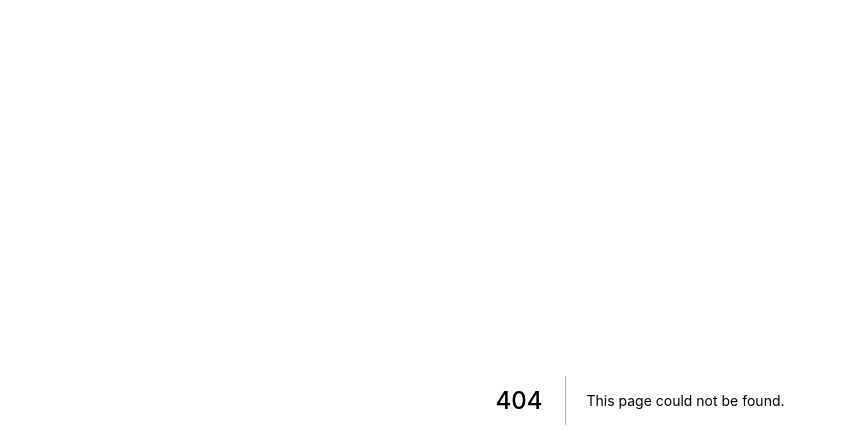
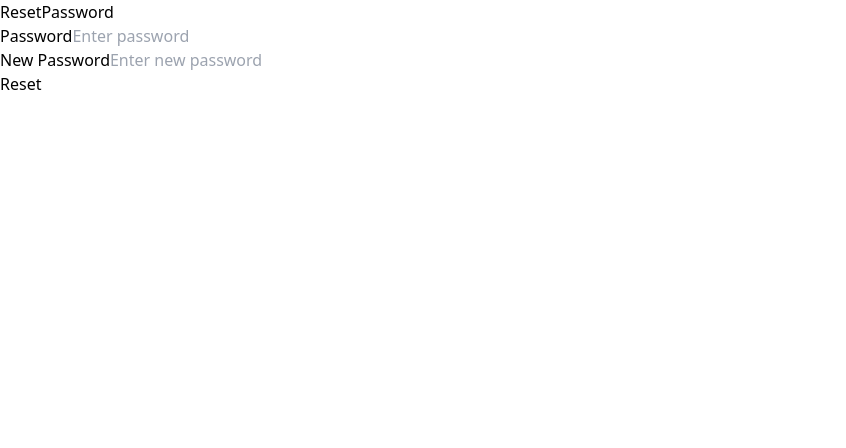
Before and after one commit to parth-bhavsar-one/nextjs-demo, a Next.js app: page /auth/resetpassword in a window 1280 px wide. Before the commit this address had no page. Shown: the top 448 px of the page, without its empty margins (0-846 px from the left). Built offline with nearby package versions, Linux system fonts and the light colour scheme.

Commit message:
Design Reset Password Form

```diff
--- a/component/form.tsx
+++ b/component/form.tsx
@@ -1,10 +1,11 @@
 import { useFormik, FormikProps } from "formik";
 import Link from "next/link";
 interface FormValues {
-  email: string;
-  password: string;
-  fullName: string;
-  dob: string;
+  email?: string;
+  password?: string;
+  fullName?: string;
+  dob?: string;
+  newPassword?: string;
 }
 
 interface OtherProps {
@@ -14,17 +15,14 @@ interface OtherProps {
 
 const Form: any = (props: any & OtherProps & FormikProps<FormValues>) => {
   const {
-    initialValuesOfSignIn,
-    initialValuesOfSignUp,
+    initialValues,
     type,
-    signInSchema,
-    signUpSchema,
+    formSchema,
     onFormSubmit,
   } = props;
   const formik: any = useFormik({
-    initialValues:
-      type === "SignIn" ? initialValuesOfSignIn : initialValuesOfSignUp,
-    validationSchema: type === "SignIn" ? signInSchema : signUpSchema,
+    initialValues: initialValues,
+    validationSchema: formSchema,
     onSubmit: async (values) => {
       onFormSubmit(values);
       console.log(values);
@@ -58,6 +56,7 @@ const Form: any = (props: any & OtherProps & FormikProps<FormValues>) => {
                   ) : null}
                 </div>
               ) : null}
+              {type === "SignIn" || type === "SignUp" ? (
                 <div className="mb-4">
                   <label className="block text-grey-darker text-sm font-bold mb-2">
                     Email Address
@@ -75,7 +74,8 @@ const Form: any = (props: any & OtherProps & FormikProps<FormValues>) => {
                     </span>
                   ) : null}
                 </div>
-              {type === "SignIn" ? (
+              ) : null}
+              {type === "ResetPassword" || type === "SignIn"? (
                 <div className="mb-4">
                   <label className="block text-grey-darker text-sm font-bold mb-2">
                     Password
@@ -90,6 +90,25 @@ const Form: any = (props: any & OtherProps & FormikProps<FormValues>) => {
                   {formik.touched.password && formik.errors.password ? (
                     <span className="text-red-500 text-sm">
                       {formik.errors.password}
+                    </span>
+                  ) : null}
+                </div>
+              ) : null}
+              {type === "ResetPassword" ? (
+                <div className="mb-4">
+                  <label className="block text-grey-darker text-sm font-bold mb-2">
+                    New Password
+                  </label>
+                  <input
+                    className="appearance-none border rounded w-full py-2 px-3 text-grey-darker"
+                    name="newPassword"
+                    placeholder="Enter new password"
+                    onChange={formik.handleChange}
+                    value={formik.values.newPassword}
+                  />
+                  {formik.touched.newPassword && formik.errors.newPassword ? (
+                    <span className="text-red-500 text-sm">
+                      {formik.errors.newPassword}
                     </span>
                   ) : null}
                 </div>
@@ -123,22 +142,22 @@ const Form: any = (props: any & OtherProps & FormikProps<FormValues>) => {
                       formik.handleSubmit();
                     }}
                   >
-                    {type === "SignIn" ? "Login" : "Register"}
+                    {type === "SignIn" ? "Login" : type === "ResetPassword" ? "Reset" : "Register"}
                   </button>
                 </div>
               </div>
-              <div className="flex mt-8 mx-10"  >
+              <div className="flex mt-8 mx-10">
                 <div className="flex items-center mx-auto">
                   {type === "SignIn" ? (
-                    <p style={{padding: "15px"}}>Do not have an account?</p>
-                  ) : (
-                    <p style={{padding: "15px"}}>Already have an account?</p>
-                  )}{' '}
+                    <p style={{ padding: "15px" }}>Do not have an account?</p>
+                  ) : type === "ResetPassword" ? null : (
+                    <p style={{ padding: "15px" }}>Already have an account?</p>
+                  )}
                   {type === "SignIn" ? (
                     <Link href="/auth/signup" className="btn btn-link">
                       <a> SignUp Now</a>
                     </Link>
-                  ) : (
+                  ) : type  === "ResetPassword" ? null : (
                     <Link href="/auth/signin" className="btn btn-link">
                       <a href="#" className="btn btn-link">
                         Cancel
--- /dev/null
+++ b/pages/auth/resetpassword.tsx
@@ -0,0 +1,41 @@
+import type { NextPage } from "next";
+import * as yup from "yup";
+import Form from "../../component/form";
+
+interface InitialProps {
+  password: string;
+  newPassword: string;
+}
+
+const ResetPassword: NextPage = () => {
+  const initialValuesOfResetPassword: InitialProps = { password: "", newPassword: "" };
+  const ResetPasswordSchema = yup.object({
+    password: yup
+      .string()
+      .required("Password is required.")
+      .matches(
+        /^(?=.*[a-z])(?=.*[A-Z])(?=.*[0-9])(?=.*[!@#\$%\^&\*])(?=.{8,})/,
+        "Must Contain 8 Characters, One Uppercase, One Lowercase, One Number and One Special Case Character"
+      ),
+      newPassword: yup
+      .string()
+      .required('New password is required.')
+      .matches(
+        /^(?=.*[a-z])(?=.*[A-Z])(?=.*[0-9])(?=.*[!@#\$%\^&\*])(?=.{8,})/,
+        "Must Contain 8 Characters, One Uppercase, One Lowercase, One Number and One Special Case Character"
+      ),
+  });
+  const handleResetClick = () => {
+    console.log("Password Changed Successfully");
+  };
+  return (
+    <Form
+      initialValues={initialValuesOfResetPassword}
+      type="ResetPassword"
+      formSchema={ResetPasswordSchema}
+      onFormSubmit={handleResetClick}
+    />
+  );
+};
+
+export default ResetPassword;
--- a/pages/auth/signin.tsx
+++ b/pages/auth/signin.tsx
@@ -27,9 +27,9 @@ const Signin: NextPage = () => {
   };
   return (
     <Form
-      initialValuesOfSignIn={initialValuesOfSignIn}
+      initialValues={initialValuesOfSignIn}
       type="SignIn"
-      signInSchema={signInSchema}
+      formSchema={signInSchema}
       onFormSubmit={handleButtonClick}
     />
   );
--- a/pages/auth/signup.tsx
+++ b/pages/auth/signup.tsx
@@ -37,9 +37,9 @@ const SignUp: NextPage = () => {
   };
   return (
     <Form
-      initialValuesOfSignUp={initialValuesOfSignUp}
+      initialValues={initialValuesOfSignUp}
       type="SignUp"
-      signUpSchema={signUpSchema}
+      formSchema={signUpSchema}
       onFormSubmit={submitSignUp}
     />
   );
```
Lines whose indentation alone changed are shown as unchanged.
